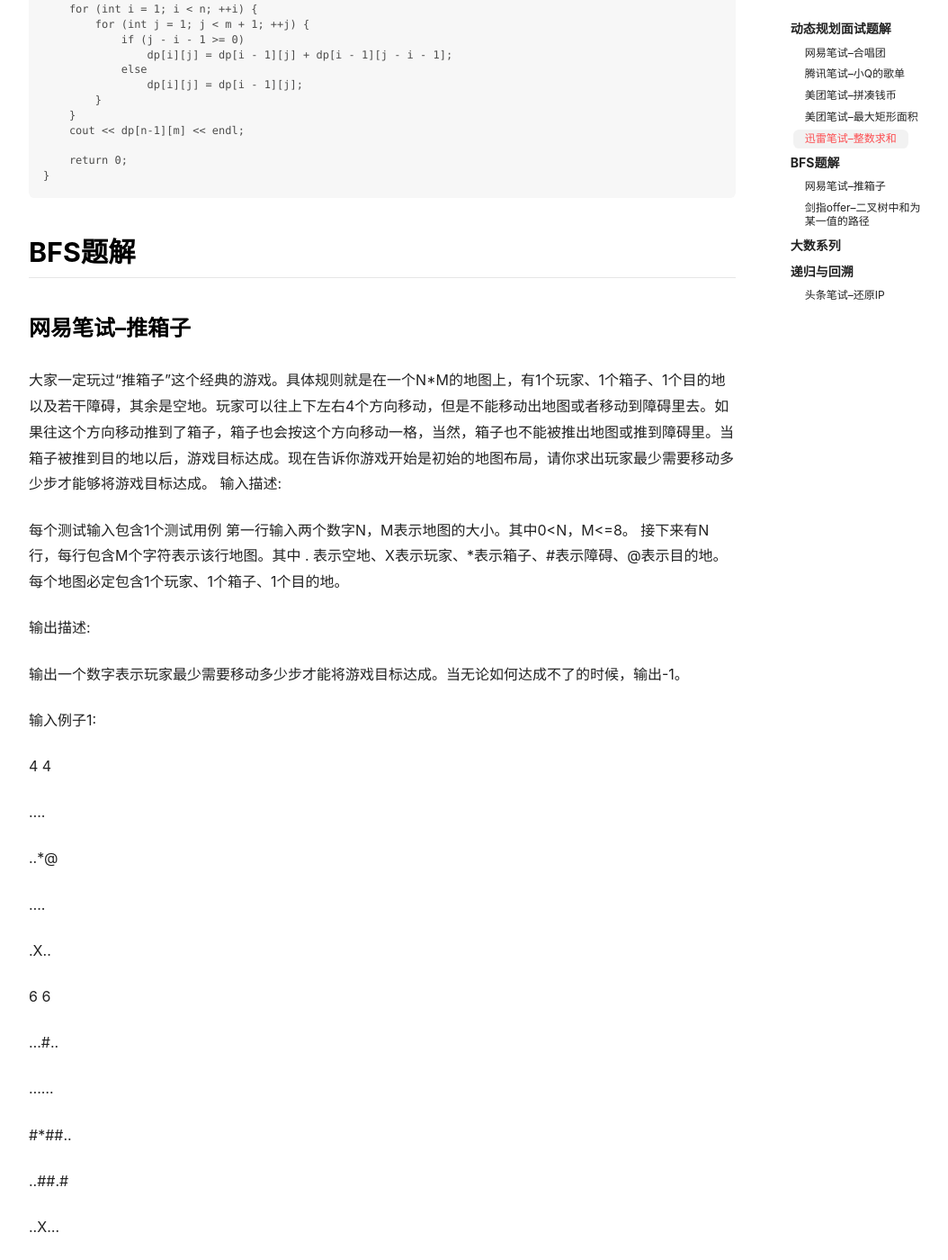
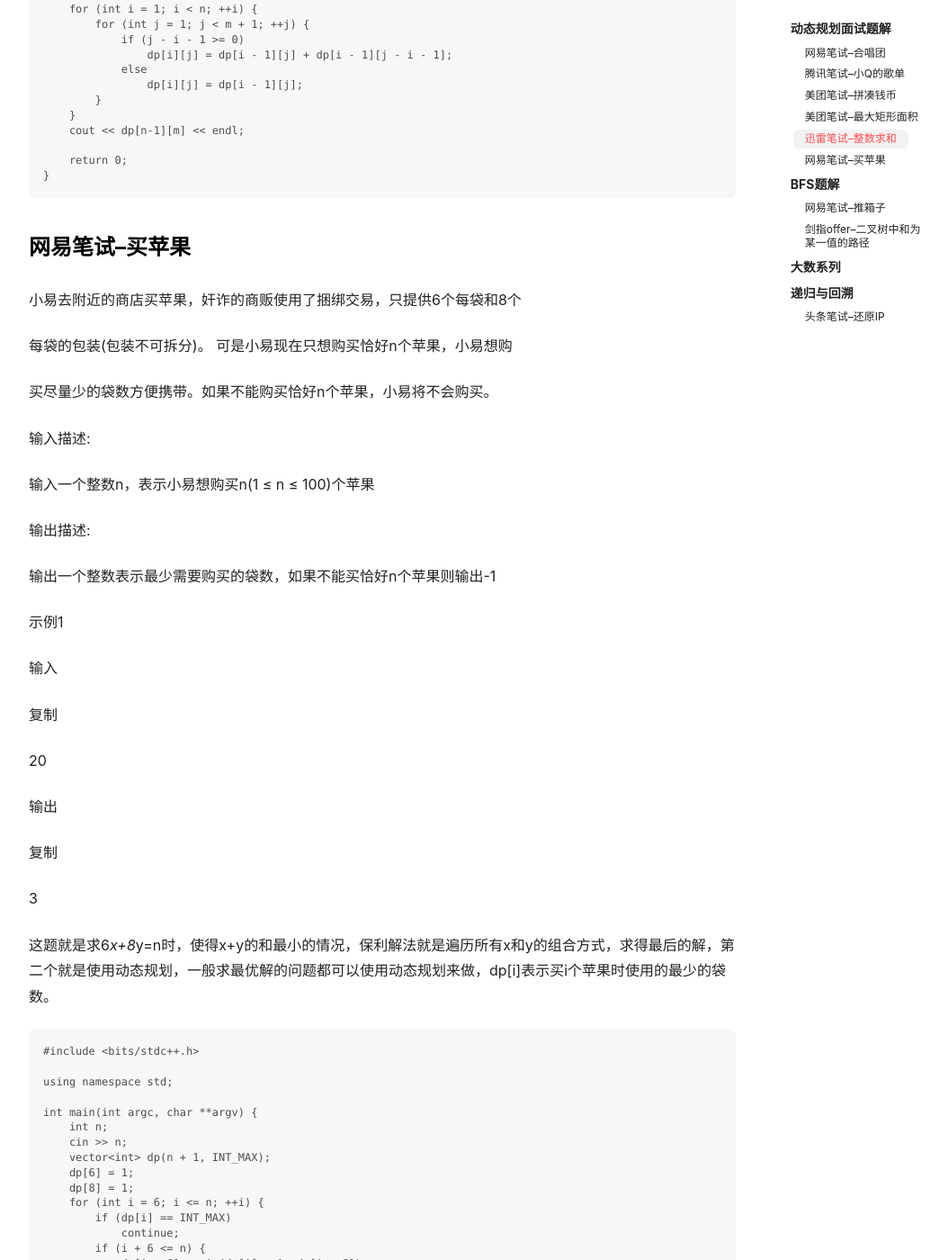
Before and after one commit to WingsGo/WingsGo.github.io, a Jekyll site: the page built from _posts/2018-09-11-interview-programming.md, in a window 1280 px wide and 1400 px high, scrolled down 6878 px. Shown: the whole window at 90% size, without its empty margins (105-1159 px from the left). Built offline with Jekyll 4.4.1, drawn with Linux system fonts in a browser that asks for light colours; nearby versions of some CDN libraries; comment, search, counter and statistics services are not loaded; some of the changed text lies outside the part shown.

Commit message:
added dp buy apples

```diff
--- a/_posts/2018-09-11-interview-programming.md
+++ b/_posts/2018-09-11-interview-programming.md
@@ -344,6 +344,64 @@ tags:
 	}
 
 
+### 网易笔试--买苹果
+小易去附近的商店买苹果，奸诈的商贩使用了捆绑交易，只提供6个每袋和8个
+
+每袋的包装(包装不可拆分)。 可是小易现在只想购买恰好n个苹果，小易想购
+
+买尽量少的袋数方便携带。如果不能购买恰好n个苹果，小易将不会购买。
+
+输入描述:
+
+输入一个整数n，表示小易想购买n(1 ≤ n ≤ 100)个苹果
+
+输出描述:
+
+输出一个整数表示最少需要购买的袋数，如果不能买恰好n个苹果则输出-1
+
+示例1
+
+输入
+
+复制
+
+20
+
+输出
+
+复制
+
+3
+
+这题就是求6*x+8*y=n时，使得x+y的和最小的情况，保利解法就是遍历所有x和y的组合方式，求得最后的解，第二个就是使用动态规划，一般求最优解的问题都可以使用动态规划来做，dp[i]表示买i个苹果时使用的最少的袋数。
+
+    #include <bits/stdc++.h>
+
+	using namespace std;
+
+	int main(int argc, char **argv) {
+	    int n;
+	    cin >> n;
+	    vector<int> dp(n + 1, INT_MAX);
+	    dp[6] = 1;
+	    dp[8] = 1;
+	    for (int i = 6; i <= n; ++i) {
+	        if (dp[i] == INT_MAX)
+	            continue;
+	        if (i + 6 <= n) {
+	            dp[i + 6] = min(dp[i] + 1, dp[i + 6]);
+	        }
+	        if (i + 8 <= n)
+	            dp[i + 8] = min(dp[i] + 1, dp[i + 8]);
+	    }
+	    int result = dp[n];
+	    result = (result == INT_MAX) ? -1 : result;
+	    cout << result << endl;
+
+	    return 0;
+	}
+
+
 
 ## BFS题解
 
```
